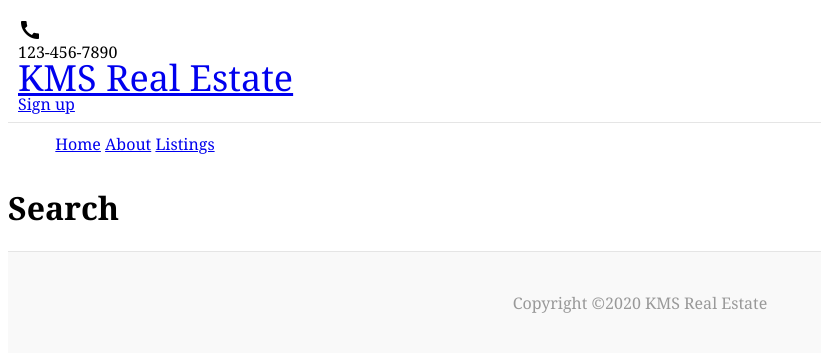
After one commit to icbdbmtbqinoot/real-estate, a Django app: page /listings/search in a window 1280 px wide. The commit adds this page. Shown: the top 353 px of the page, without its empty margins (0-821 px from the left). Run offline with Django 3.2, Linux system fonts and the light colour scheme; some libraries are stand-ins or nearby versions.

Commit message:
modify designs

```diff
--- /dev/null
+++ b/listings/urls.py
@@ -0,0 +1,9 @@
+from django.urls import path
+
+from . import views
+
+urlpatterns = [
+    path('', views.index, name='listings'),
+    path('<int:listing_id>', views.listing, name='listing'),
+    path('search', views.search, name='search'),
+]
--- a/listings/views.py
+++ b/listings/views.py
@@ -1,3 +1,13 @@
 from django.shortcuts import render
 
-# Create your views here.
+
+def index(request):
+    return render(request, 'listings/listings.html')
+
+
+def listing(request):
+    return render(request, 'listings/listing.html')
+
+
+def search(request):
+    return render(request, 'listings/search.html')
--- a/realtorproject/settings.py
+++ b/realtorproject/settings.py
@@ -125,3 +125,7 @@ STATIC_URL = '/static/'
 STATICFILES_DIRS = [
     os.path.join(BASE_DIR, 'realtorproject/static')
 ]
+
+# Media files
+MEDIA_ROOT = os.path.join(BASE_DIR, 'media')
+MEDIA_URL = '/media/'
--- a/realtorproject/urls.py
+++ b/realtorproject/urls.py
@@ -1,7 +1,10 @@
 from django.contrib import admin
 from django.urls import path, include
+from django.conf import settings
+from django.conf.urls.static import static
 
 urlpatterns = [
     path('', include('pages.urls')),
+    path('listings/', include('listings.urls')),
     path('admin/', admin.site.urls),
-]
+] + static(settings.MEDIA_URL, document_root=settings.MEDIA_ROOT)
--- a/static/js/custom.js
+++ /dev/null
@@ -1,6 +0,0 @@
-   // const MDCDataTable = mdc.dataTable.MDCDataTable;
-    // const dataTable = new MDCDataTable(document.querySelector('.mdc-data-table'));
-    //const MDCFoo = mdc.foo.MDCFoo;
-    // const MDCFooFoundation = mdc.foo.MDCFooFoundation;
-    // const foo = new MDCFoo(document.querySelector('.mdc-foo'));
-    //mdc.ripple.MDCRipple.attachTo(document.querySelector('.foo-button'));
--- a/templates/base.html
+++ b/templates/base.html
@@ -16,7 +16,6 @@
 
 <body>
     <div class="container">
-
         <!-- Header -->
         {% include 'partials/_header.html' %}
         <!-- Main Content -->
@@ -25,7 +24,6 @@
         <!-- Footer -->
         {% include 'partials/_footer.html' %}
     </div>
-
 </body>
 
 <!-- JS -->
--- /dev/null
+++ b/templates/listings/listing.html
@@ -0,0 +1,5 @@
+{% extends 'base.html' %}
+
+{% block content %}
+<h1>Listing</h1>
+{% endblock %}
--- /dev/null
+++ b/templates/listings/listings.html
@@ -0,0 +1,5 @@
+{% extends 'base.html' %}
+
+{% block content %}
+<h1>Listings</h1>
+{% endblock %}
--- /dev/null
+++ b/templates/listings/search.html
@@ -0,0 +1,5 @@
+{% extends 'base.html' %}
+
+{% block content %}
+<h1>Search</h1>
+{% endblock %}
--- a/templates/partials/_header.html
+++ b/templates/partials/_header.html
@@ -1,3 +1,4 @@
+{% load static %}
 <header class="custom-header py-3">
     <div class="row flex-nowrap justify-content-between align-items-center">
         <i class="material-icons">call</i>
@@ -5,7 +6,7 @@
             <span>123-456-7890</span>
         </div>
         <div class="col-4 text-center">
-            <a class="custom-header-logo text-dark" href="#">KMS Real Estate</a>
+            <a class="custom-header-logo text-dark" href="{% url 'index' %}">KMS Real Estate</a>
         </div>
         <div class="col-4 d-flex justify-content-end align-items-center">
             <a class="btn btn-sm btn-outline-secondary" href="#">Sign up</a>
@@ -15,9 +16,9 @@
 <div class="row flex-nowrap justify-content-between align-items-center">
     <div class="col-12 text-center">
         <nav class="header-nav">
-            <a class="p-2 text-muted" href="#">Home</a>
-            <a class="p-2 text-muted" href="#">About</a>
-            <a class="p-2 text-muted" href="#">Listings</a>
+            <a class="p-2 text-muted" href="{% url 'index' %}">Home</a>
+            <a class="p-2 text-muted" href="{% url 'about' %}">About</a>
+            <a class="p-2 text-muted" href="{% url 'listings' %}">Listings</a>
         </nav>
     </div>
 </div>
```
Also changed, not shown: static/css/custom.css (+67 -2 lines), 1 other file.
